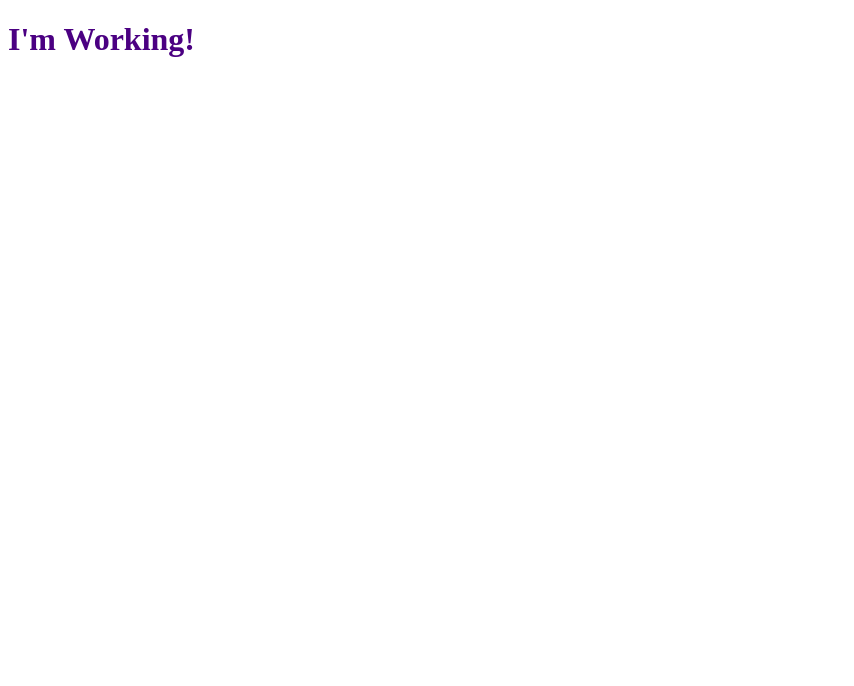
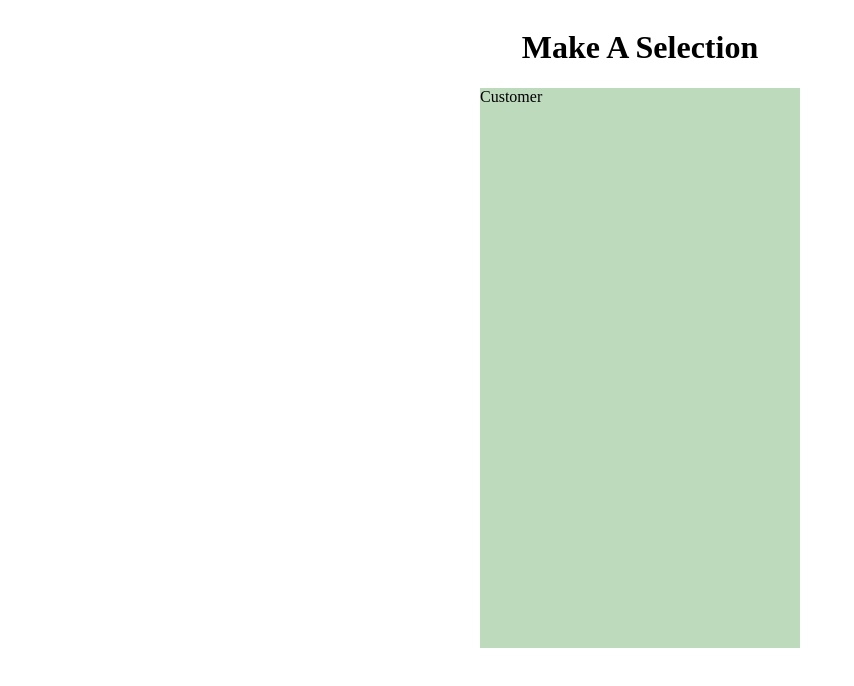
Before and after one commit to BolajiOlajide/CafeProton, a React app: page / in a window 1280 px wide. Shown: the whole page, without its empty margins (0-854 px from the left). Built offline with nearby package versions, Linux system fonts and the light colour scheme.

Commit message:
create customer component

```diff
--- a/src/assets/styles.css
+++ b/src/assets/styles.css
@@ -1,3 +1,19 @@
-h1 {
-  color: #4b0082;
+.container {
+  display: flex;
+  flex-direction: column;
+  justify-content: center;
+  align-items: center;
 }
+
+.components {
+  display: flex;
+  justify-content: center;
+  align-items: center;
+}
+
+.customer-container {
+  background: #bddabc;
+  width: 25vw;
+  height: 70vh;
+  color: #000;
+}
--- a/src/components/Container.js
+++ b/src/components/Container.js
@@ -0,0 +1,17 @@
+import React from 'react';
+
+// components
+import Customer from './Customer';
+
+const Container = () => {
+  return (
+    <div className="container">
+      <h1>Make A Selection</h1>
+      <div className="components">
+        <Customer />
+      </div>
+    </div>
+  );
+};
+
+export default Container;
--- /dev/null
+++ b/src/components/Customer.js
@@ -0,0 +1,18 @@
+import React, { Component } from 'react';
+
+class Customer extends Component {
+  constructor(props) {
+    super(props);
+    this.state = {};
+  };
+
+  render() {
+    return (
+      <div className="customer-container">
+        Customer
+      </div>
+    );
+  }
+}
+
+export default Customer;
--- a/src/index.html
+++ b/src/index.html
@@ -1,7 +1,7 @@
 <!DOCTYPE html>
 <html>
   <head>
-    <title> Webpack2-React Server </title>
+    <title> Cafe </title>
   </head>
   <body>
     <div id="app"></div>
--- a/src/index.js
+++ b/src/index.js
@@ -1,8 +1,13 @@
 import React from "react";
 import ReactDOM from "react-dom";
+
+// component
+import Container from './components/Container';
+
+// styles
 import "./assets/styles.css";
 
 ReactDOM.render(
-  <h1> I'm Working! </h1>,
+  <Container />,
   document.getElementById("app")
 );
```
Also changed, not shown: 1 other file.
